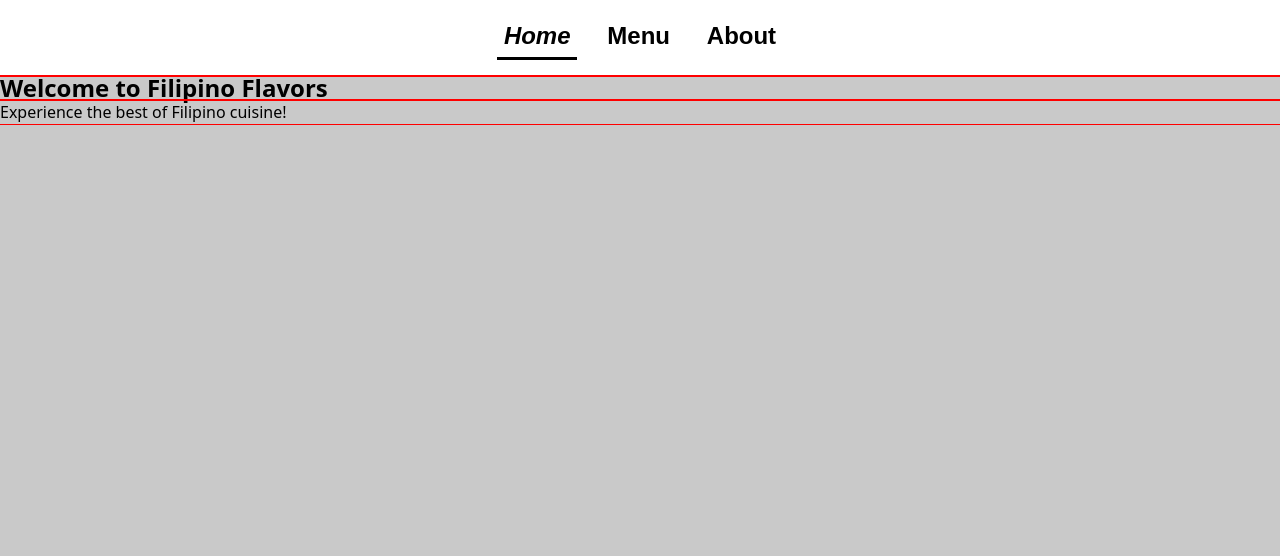
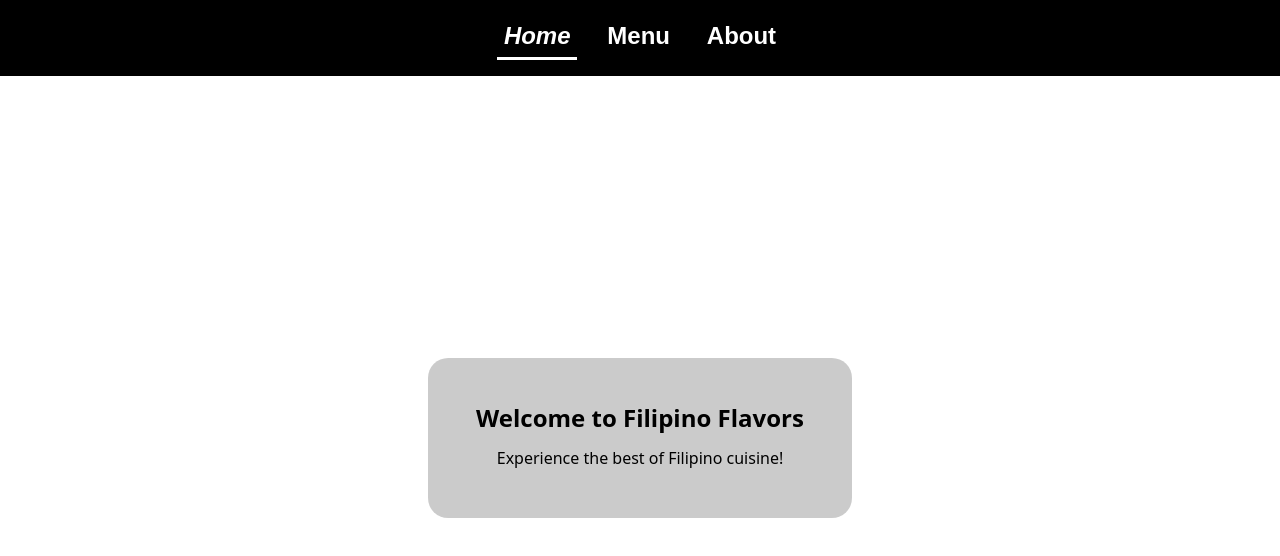
Before and after one commit to daniel0285/restaurant-page, a website built with webpack: page src/template.html in a window 1280 px wide. Built offline with nearby package versions, Linux system fonts and the light colour scheme.

Commit message:
feat: add style for home content

```diff
--- a/src/about.js
+++ b/src/about.js
@@ -3,6 +3,7 @@ export function renderAboutContent() {
   main.innerHTML = "";
   const fragment = document.createDocumentFragment();
   const about = document.createElement("section");
+  about.classList.add("about");
 
   about.innerHTML = `
       <h2>Contact Us</h2>
--- a/src/home.js
+++ b/src/home.js
@@ -3,6 +3,7 @@ export function renderHomeContent() {
   main.innerHTML = "";
   const fragment = document.createDocumentFragment();
   const home = document.createElement("section");
+  home.classList.add("home");
 
   home.innerHTML = `<h1>Welcome to Filipino Flavors</h1>
                     <p>Experience the best of Filipino cuisine!</p>`;
--- a/src/menu.js
+++ b/src/menu.js
@@ -3,9 +3,11 @@ export function renderMenuContent() {
   main.innerHTML = "";
   const fragment = document.createDocumentFragment();
   const menu = document.createElement("section");
+  menu.classList.add("menu");
 
   menu.innerHTML = `
       <h1>Menu</h1>
+      <div class="dishes">
       <div class="dish">
           <h2>Adobo</h2>
           <p>A rich, flavorful stew made with tender chicken and pork,
@@ -25,6 +27,7 @@ export function renderMenuContent() {
           <p>Indulge in the crispy, golden perfection of Lechon Kawali – tender,
           juicy pork belly deep-fried until the skin crackles and bursts with flavor,
             served with a side of liver sauce for the ultimate savory delight.</p>
+      </div>
       </div>`;
 
   fragment.append(menu);
--- a/src/styles.css
+++ b/src/styles.css
@@ -4,7 +4,6 @@
   padding: 0;
   margin: 0;
   box-sizing: border-box;
-  outline: 1px solid red;
 }
 
 html {
@@ -18,6 +17,9 @@ body {
   font-size: 1rem;
   font-family: system-ui, -apple-system, BlinkMacSystemFont, "Segoe UI", Roboto,
     Oxygen, Ubuntu, Cantarell, "Open Sans", "Helvetica Neue", sans-serif;
+
+  display: flex;
+  flex-direction: column;
 }
 
 button {
@@ -31,7 +33,7 @@ ul {
   align-items: center;
   gap: 1.5rem;
   padding: 1rem;
-  background-color: rgb(255, 255, 255);
+  background-color: black;
 
   min-width: 100%;
 }
@@ -46,17 +48,44 @@ ul {
   transition: all 0.3s ease;
   font-weight: bold;
   font-size: 1.5rem;
+  color: rgb(255, 255, 255);
 
   &:hover {
-    border-bottom: 3px solid black;
+    border-bottom: 3px solid rgb(255, 255, 255);
   }
 }
 
 .current {
-  border-bottom: 3px solid black;
+  border-bottom: 3px solid rgb(255, 255, 255);
   font-style: italic;
 }
 
 #content {
-  height: 100%;
+  flex-grow: 1;
+  display: flex;
+  justify-content: center;
+  align-items: center;
+  background-color: rgb(255, 255, 255);
 }
+
+.home {
+  display: flex;
+  flex-direction: column;
+  gap: 1rem;
+
+  text-align: center;
+  background-color: rgba(0, 0, 0, 0.203);
+  border-radius: 20px;
+  max-width: 500px;
+  padding: 3rem;
+}
+
+.menu {
+  display: flex;
+  flex-direction: column;
+
+  .dishes {
+    display: flex;
+    flex-direction: row;
+  }
+}
```
